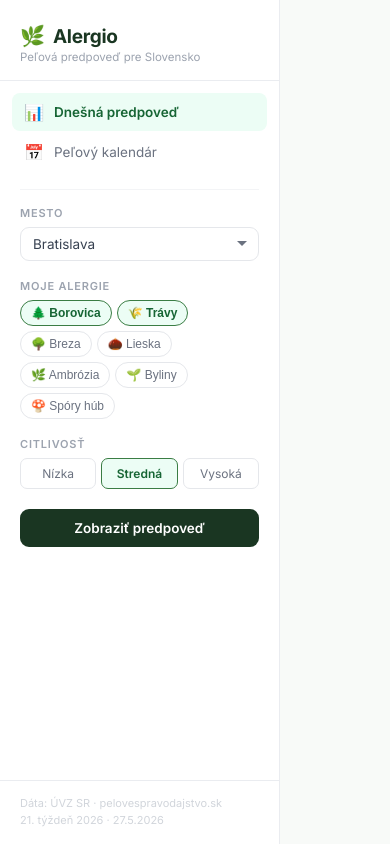
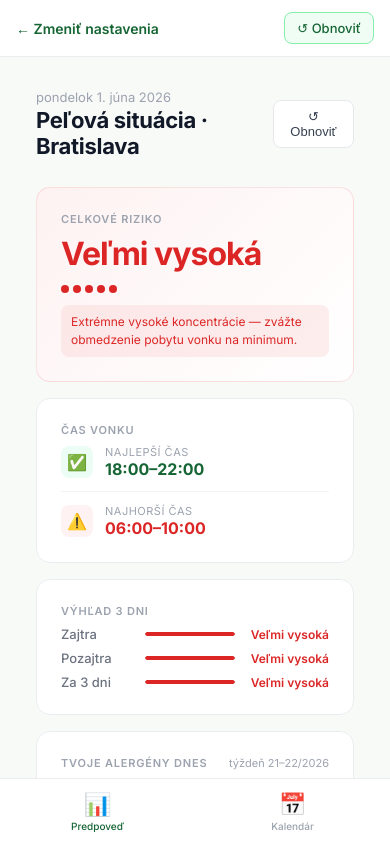
Before and after one commit to karabennemzi/alergio, a React (Vite) app: page / in a window 390 px wide. Both pictures are taken after a click on the button "Zobraziť predpoveď". Shown: the top 844 px of the page. Built offline with nearby package versions, Linux system fonts and the light colour scheme.

Commit message:
mobile flow - setup a results ako oddelene obrazovky

```diff
--- a/src/App.jsx
+++ b/src/App.jsx
@@ -514,7 +514,7 @@ function ForecastPage({ city, chosen, sens, forecast, setForecast }) {
 /* ══ SIDEBAR (shared) ══ */
 function Sidebar({ page, setPage, city, setCity, chosen, toggle, sens, setSens, go }) {
   return (
-    <aside style={{ width:280, minWidth:280, background:"#fff", borderRight:"1px solid #EAECF0", height:"100vh", position:"sticky", top:0, overflowY:"auto", display:"flex", flexDirection:"column" }}>
+    <aside style={{ width:280, minWidth:280, background:"#fff", borderRight:"1px solid #EAECF0", height:"100vh", position:"sticky", top:0, overflowY:"auto", display:"flex", flexDirection:"column" }} className="sidebar-inner">
       {/* Logo */}
       <div style={{ padding:"24px 20px 16px", borderBottom:"1px solid #EAECF0" }}>
         <div style={{ display:"flex", alignItems:"center", gap:8, marginBottom:2 }}>
@@ -610,6 +610,10 @@ export default function App() {
   const toggle = id => setChosen(p => p.includes(id) ? p.filter(x=>x!==id) : [...p,id]);
   const go = () => { if (chosen.length) setForecast(calcForecast(city, chosen, sens)); };
 
+  // On mobile: show results screen OR setup screen (not both)
+  // isMobileResult = mobile + forecast exists + on forecast page
+  const showMobileResults = forecast && page === "forecast";
+
   return (
     <div style={{ minHeight:"100vh", background:"#F8FAF8", fontFamily:"'Inter',system-ui,sans-serif" }}>
       <style>{`
@@ -619,17 +623,105 @@ export default function App() {
         ::-webkit-scrollbar { width:4px; } ::-webkit-scrollbar-track { background:transparent; } ::-webkit-scrollbar-thumb { background:#D1D5DB; border-radius:2px; }
         .card { background:#fff; border-radius:14px; border:1px solid #EAECF0; }
         .lbl { font-size:11px; font-weight:600; color:#9CA3AF; text-transform:uppercase; letter-spacing:.8px; display:block; margin-bottom:8px; }
-        @media (max-width:768px) { .layout { flex-direction:column !important; } .sidebar-el { width:100% !important; min-width:unset !important; height:auto !important; position:static !important; border-right:none !important; border-bottom:1px solid #EAECF0; } .top-grid { grid-template-columns:1fr !important; } .main-grid { grid-template-columns:1fr !important; } }
+
+        /* ── DESKTOP ── */
+        .layout { display:flex; max-width:1440px; margin:0 auto; min-height:100vh; }
+        .sidebar-el { display:block; }
+        .top-grid { grid-template-columns:1fr 1fr 1fr; }
+        .main-grid { grid-template-columns:1.2fr 1fr; }
+        .mobile-nav { display:none; }
+        .mobile-back { display:none; }
+
+        /* ── MOBILE ── */
+        @media (max-width:768px) {
+          .layout { flex-direction:column; }
+
+          /* Mobile nav bar at bottom */
+          .mobile-nav {
+            display:flex;
+            position:fixed; bottom:0; left:0; right:0; z-index:100;
+            background:#fff; border-top:1px solid #EAECF0;
+            padding:8px 0 max(8px, env(safe-area-inset-bottom));
+          }
+          .mobile-nav-btn {
+            flex:1; display:flex; flex-direction:column; align-items:center; gap:3px;
+            background:none; border:none; cursor:pointer; padding:4px 0;
+            font-family:'Inter',sans-serif; font-size:10px; font-weight:500;
+            color:#9CA3AF; transition:color .15s;
+          }
+          .mobile-nav-btn.on { color:#166534; }
+
+          /* Sidebar becomes full-screen setup on mobile */
+          .sidebar-el {
+            width:100% !important; min-width:unset !important;
+            height:auto !important; position:static !important;
+            border-right:none !important;
+          }
+          /* Hide sidebar when showing results on mobile */
+          .sidebar-el.hidden-mobile { display:none !important; }
+          /* Hide main results when showing setup on mobile */
+          .main-hidden-mobile { display:none !important; }
+
+          /* Back bar on mobile results */
+          .mobile-back {
+            display:flex;
+            align-items:center; justify-content:space-between;
+            padding:12px 16px;
+            background:#fff; border-bottom:1px solid #EAECF0;
+            position:sticky; top:0; z-index:10;
+          }
+
+          .top-grid { grid-template-columns:1fr !important; }
+          .main-grid { grid-template-columns:1fr !important; }
+
+          /* Add padding for bottom nav */
+          .main-content { padding-bottom:80px !important; }
+          .sidebar-inner { width:100% !important; height:auto !important; position:static !important; }
+          .sidebar-inner aside { padding-bottom:20px; }
+        }
       `}</style>
-      <div className="layout" style={{ display:"flex", maxWidth:1440, margin:"0 auto", minHeight:"100vh" }}>
-        <div className="sidebar-el">
+
+      <div className="layout">
+
+        {/* Sidebar — hidden on mobile when showing results */}
+        <div className={`sidebar-el${showMobileResults ? " hidden-mobile" : ""}`}>
           <Sidebar page={page} setPage={setPage} city={city} setCity={setCity} chosen={chosen} toggle={toggle} sens={sens} setSens={setSens} go={go}/>
         </div>
-        <main style={{ flex:1, overflowY:"auto" }}>
+
+        {/* Main content */}
+        <main className={`main-content${!showMobileResults && page==="forecast" ? " main-hidden-mobile" : ""}`}
+          style={{ flex:1, overflowY:"auto" }}>
+
+          {/* Mobile back bar — only visible on mobile when showing results */}
+          {page === "forecast" && forecast && (
+            <div className="mobile-back">
+              <button onClick={()=>setForecast(null)} style={{ display:"flex", alignItems:"center", gap:8, background:"none", border:"none", cursor:"pointer", fontSize:14, fontWeight:600, color:"#166534", fontFamily:"'Inter',sans-serif" }}>
+                ← Zmeniť nastavenia
+              </button>
+              <button onClick={()=>setForecast(calcForecast(city,chosen,sens))} style={{ display:"flex", alignItems:"center", gap:6, padding:"7px 12px", background:"#F0FDF4", border:"1px solid #86efac", borderRadius:8, fontSize:13, fontWeight:500, color:"#166534", cursor:"pointer", fontFamily:"'Inter',sans-serif" }}>
+                ↺ Obnoviť
+              </button>
+            </div>
+          )}
+
           {page === "forecast" && <ForecastPage city={city} chosen={chosen} sens={sens} forecast={forecast} setForecast={setForecast}/>}
           {page === "almanach" && <AlmanachPage/>}
         </main>
       </div>
+
+      {/* Mobile bottom nav */}
+      <nav className="mobile-nav">
+        {[
+          { id:"forecast", label:"Predpoveď", icon:"📊" },
+          { id:"almanach", label:"Kalendár", icon:"📅" },
+        ].map(n => (
+          <button key={n.id} className={`mobile-nav-btn${page===n.id?" on":""}`}
+            onClick={()=>{ setPage(n.id); if(n.id!=="forecast") setForecast(null); }}>
+            <span style={{ fontSize:22 }}>{n.icon}</span>
+            {n.label}
+          </button>
+        ))}
+      </nav>
     </div>
   );
 }
```
